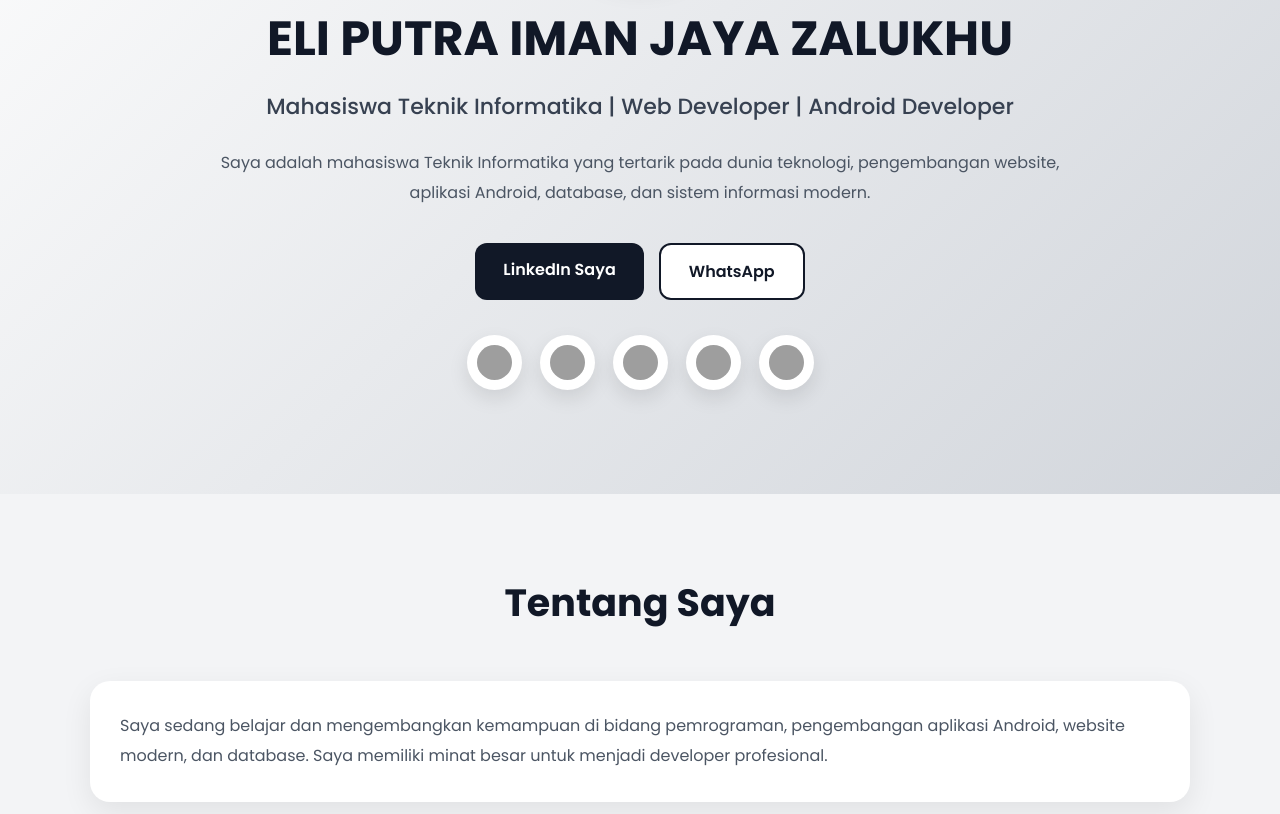
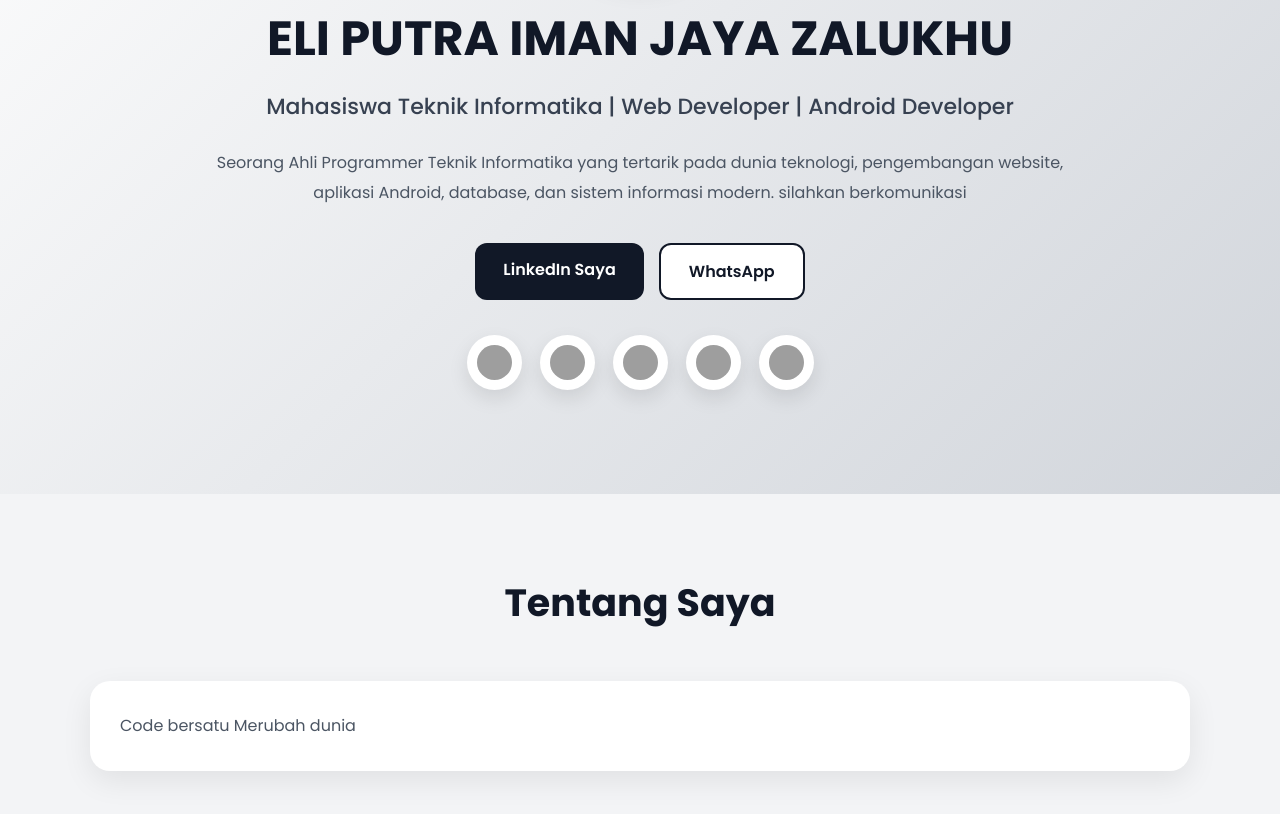
Before and after one commit to Eliputrazalukhu/Eliputrazalukhu.github.io, a plain HTML site: page index.html in a window 1280 px wide. Shown: the part 306-1120 px from the top of the page. Drawn offline with Linux system fonts and the light colour scheme; grey boxes are pictures that could not be loaded.

Commit message:
Update index.html

```diff
--- a/index.html
+++ b/index.html
@@ -224,8 +224,9 @@
     </div>
 
     <p>
-      Saya adalah mahasiswa Teknik Informatika yang tertarik pada dunia teknologi,
+      Seorang Ahli Programmer Teknik Informatika yang tertarik pada dunia teknologi,
       pengembangan website, aplikasi Android, database, dan sistem informasi modern.
+       silahkan berkomunikasi
     </p>
 
     <div class="btn-group">
@@ -279,9 +280,7 @@
     <div class="card">
 
       <p>
-        Saya sedang belajar dan mengembangkan kemampuan di bidang pemrograman,
-        pengembangan aplikasi Android, website modern, dan database.
-        Saya memiliki minat besar untuk menjadi developer profesional.
+        Code bersatu Merubah dunia
       </p>
 
     </div>
```
